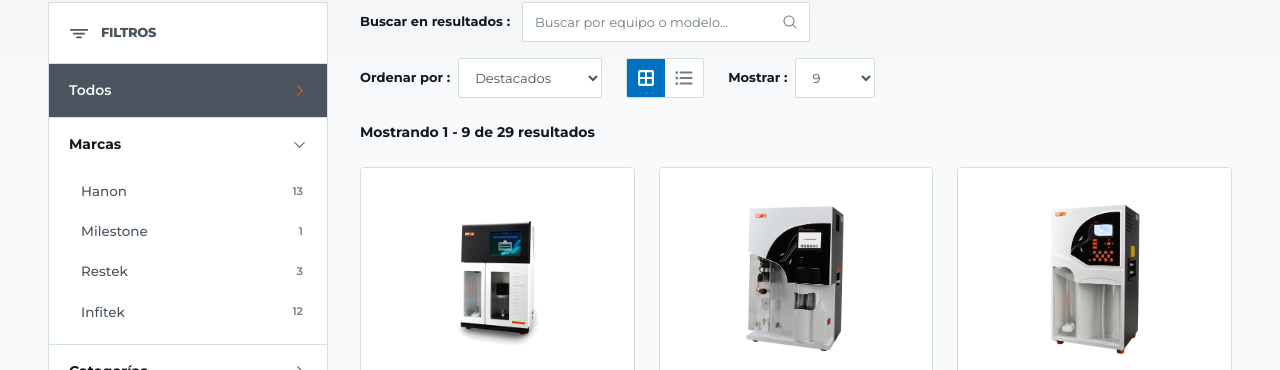
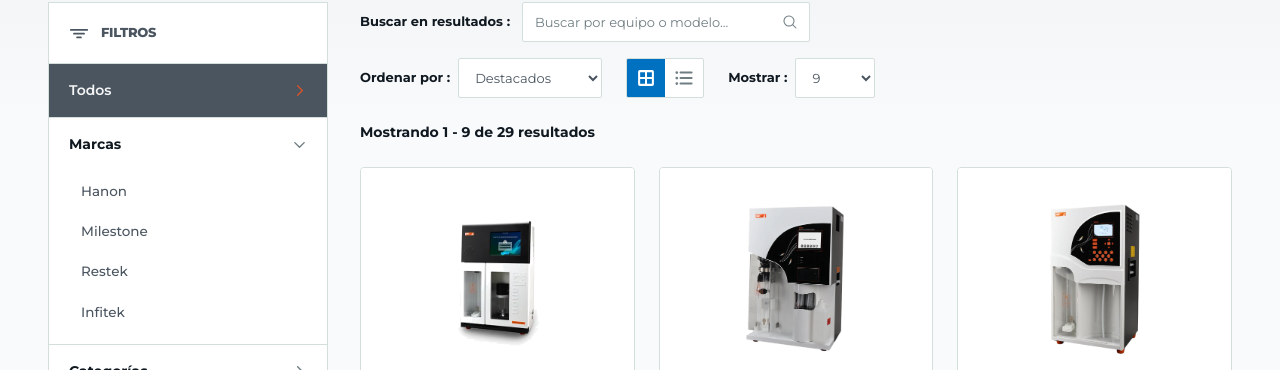
Before and after one commit to delcarpiohub/LandingPage, a Next.js app: page /productos in a window 1280 px wide. Shown: the part 745-1115 px from the top of the page. Built offline with nearby package versions, Linux system fonts and the light colour scheme.

Commit message:
style(productos): iguala filtros de marca con produccion

```diff
--- a/src/components/sections/product-catalog.tsx
+++ b/src/components/sections/product-catalog.tsx
@@ -216,9 +216,6 @@ export function ProductCatalog() {
                   <div className="flex flex-col pb-3 pl-4 pr-2">
                     {PRODUCT_BRANDS.map((brand) => {
                       const isActive = selectedBrand === brand;
-                      const productCount = mockProducts.filter((product) =>
-                        productMatchesBrand(product.detail?.brand, brand),
-                      ).length;
 
                       return (
                         <button
@@ -238,9 +235,6 @@ export function ProductCatalog() {
                           )}
                         >
                           <span>{brand}</span>
-                          <span className="text-[11px] font-semibold text-[#707E83]">
-                            {productCount}
-                          </span>
                         </button>
                       );
                     })}
```
